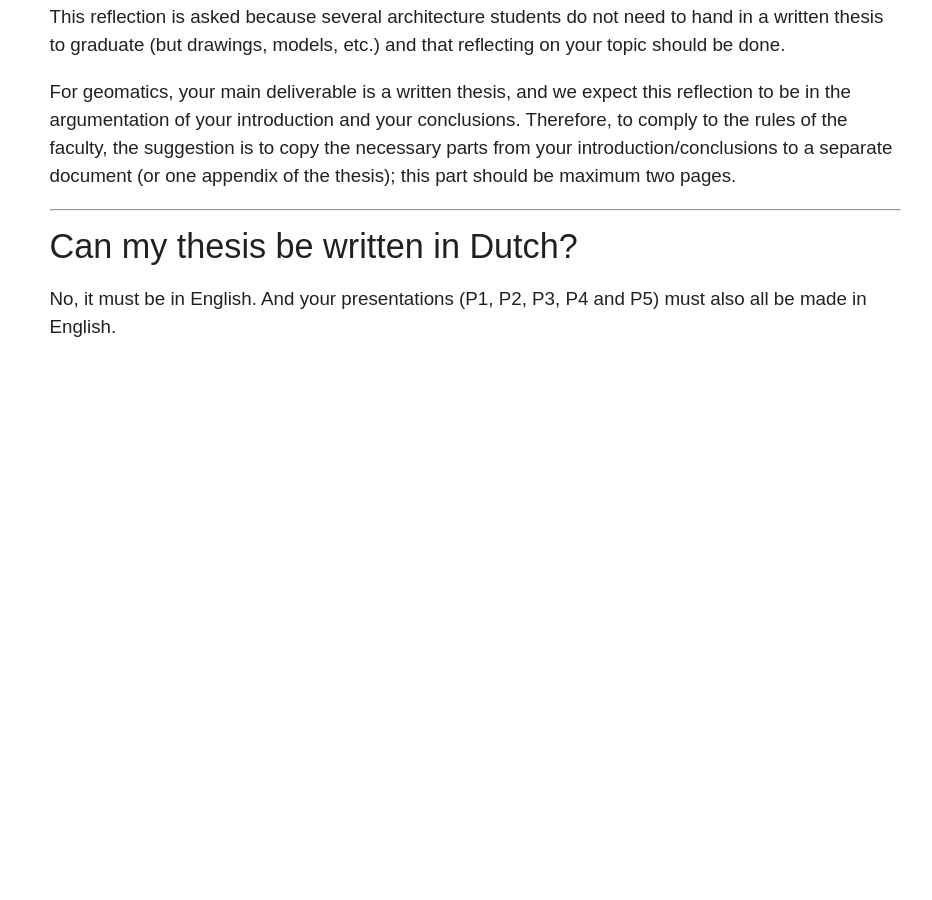
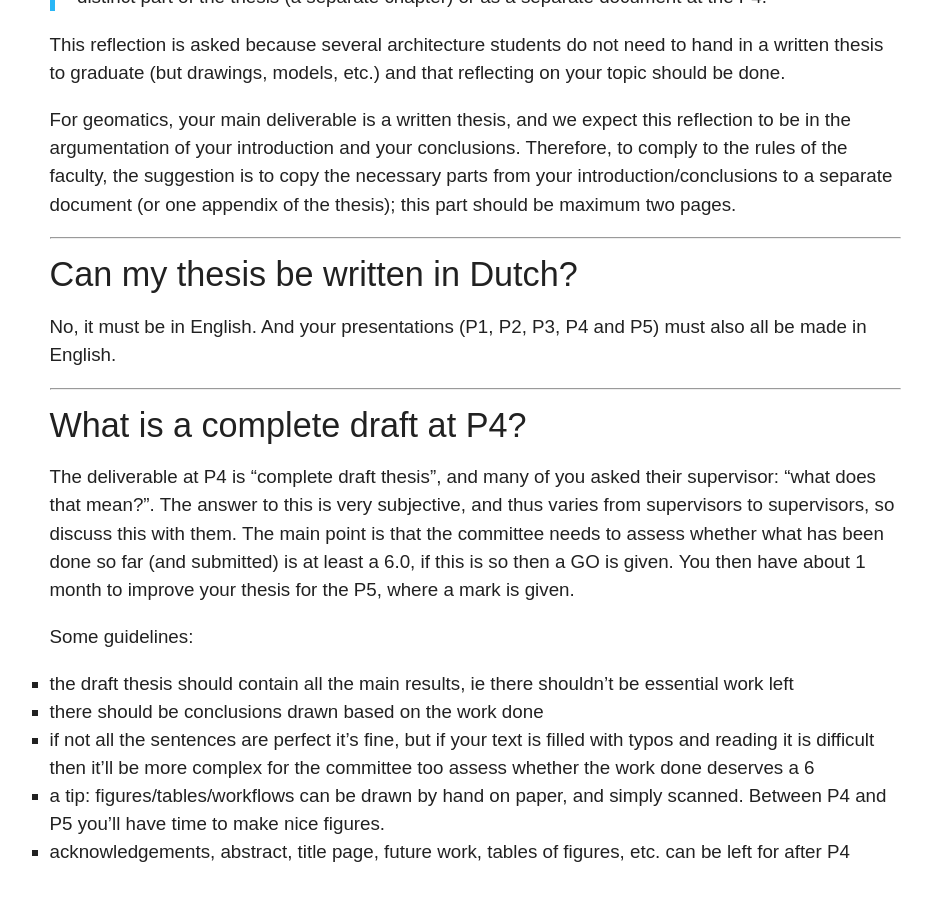
Before and after one commit to tudelft3d/geo2020, a Jekyll site: the page built from faq/index.md, in a window 1280 px wide and 900 px high, scrolled down 5051 px. Shown: the whole window, without its empty margins (165-1097 px from the left). Built offline with Jekyll 4.4.1, drawn with Linux system fonts in a browser that asks for light colours; nearby versions of some CDN libraries; before the commit the page ends 5426 px from its top, so only the background shows below that; some of the changed text lies outside the part shown.

Commit message:
faq about complete draft

```diff
--- a/faq/index.md
+++ b/faq/index.md
@@ -143,4 +143,22 @@
 No, it must be in English. And your presentations (P1, P2, P3, P4 and P5) must also all be made in English.
 
 
+- - -
+
+#### What is a complete draft at P4?
+
+
+The deliverable at P4 is "complete draft thesis", and many of you asked their supervisor: "what does that mean?".
+The answer to this is very subjective, and thus varies from supervisors to supervisors, so discuss this with them.
+The main point is that the committee needs to assess whether what has been done so far (and submitted) is at least a 6.0, if this is so then a GO is given.
+You then have about 1 month to improve your thesis for the P5, where a mark is given.
+
+Some guidelines:
+
+   - the draft thesis should contain all the main results, ie there shouldn't be essential work left
+   - there should be conclusions drawn based on the work done
+   - if not all the sentences are perfect it's fine, but if your text is filled with typos and reading it is difficult then it'll be more complex for the committee too assess whether the work done deserves a 6
+   - a tip: figures/tables/workflows can be drawn by hand on paper, and simply scanned. Between P4 and P5 you'll have time to make nice figures.
+   - acknowledgements, abstract, title page, future work, tables of figures, etc. can be left for after P4
+
 <!-- ### how about the scope of related work? -->
```
